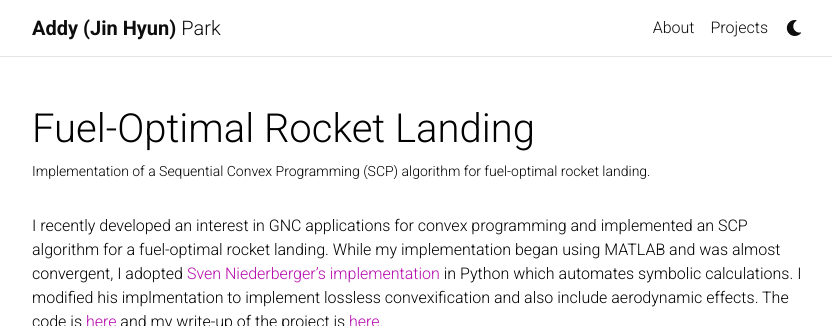
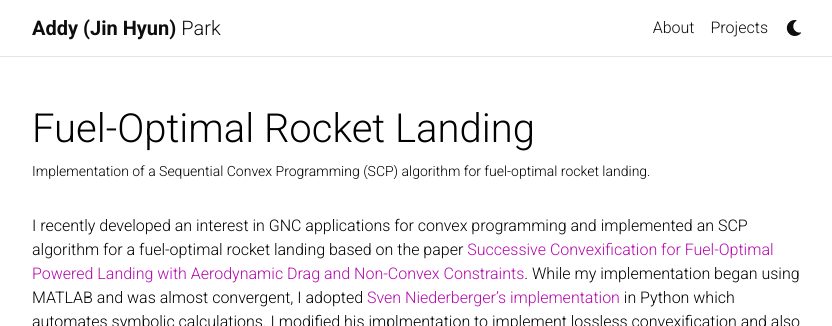
Before and after one commit to jinhyunpark2459/jinhyunpark2459.github.io, a Jekyll site: the page built from _projects/rocket_landing.md, in a window 1280 px wide, cut to the strip 0-326 px from the top of the page. Shown: the whole strip, without its empty margins (223-1055 px from the left). Built offline with Jekyll 4.4.1, drawn with Linux system fonts in a browser that asks for light colours; comment, search, counter and statistics services are not loaded; a style sheet for code colours, icons or effects is not loaded.

Commit message:
Update rocket_landing.md

```diff
--- a/_projects/rocket_landing.md
+++ b/_projects/rocket_landing.md
@@ -5,7 +5,8 @@ description: Implementation of a Sequential Convex Programming (SCP) algorithm f
 img: assets/img/3d_trajectory.jpeg
 category: work
 ---
-I recently developed an interest in GNC applications for convex programming and implemented an SCP algorithm for a fuel-optimal rocket landing. While my implementation began using MATLAB and was almost convergent, I adopted <a href="https://github.com/EmbersArc/SCvx">Sven Niederberger's implementation</a> in Python which automates symbolic calculations. I modified his implmentation to implement lossless convexification and also include aerodynamic effects. The code is <a href="https://github.com/apark2459/SCP_python?tab=readme-ov-file">here</a> and my write-up of the project is <a href="https://jinhyunpark2459.github.io/assets/pdf/SCP_for_Fuel_Optimal_Rocket_Landing.pdf">here</a>.
+I recently developed an interest in GNC applications for convex programming and implemented an SCP algorithm for a fuel-optimal rocket landing based on the paper <a href="https://www.researchgate.net/profile/Adhithya-Babu/post/Lossless_convexification_vs_Successive_convexification/attachment/5f02dbe43909f70001da764f/AS%3A910206900903936%401594021644514/download/_SCvx+for+Fuel-Optimal+Powered+Landing.pdf">Successive Convexification for Fuel-Optimal Powered
+Landing with Aerodynamic Drag and Non-Convex Constraints</a>. While my implementation began using MATLAB and was almost convergent, I adopted <a href="https://github.com/EmbersArc/SCvx">Sven Niederberger's implementation</a> in Python which automates symbolic calculations. I modified his implmentation to implement lossless convexification and also include aerodynamic effects. The code is <a href="https://github.com/apark2459/SCP_python?tab=readme-ov-file">here</a> and my write-up of the project is <a href="https://jinhyunpark2459.github.io/assets/pdf/SCP_for_Fuel_Optimal_Rocket_Landing.pdf">here</a>.
 
 <div class="row mt-3">
     <div class="col-sm mt-3 mt-md-0">
```
